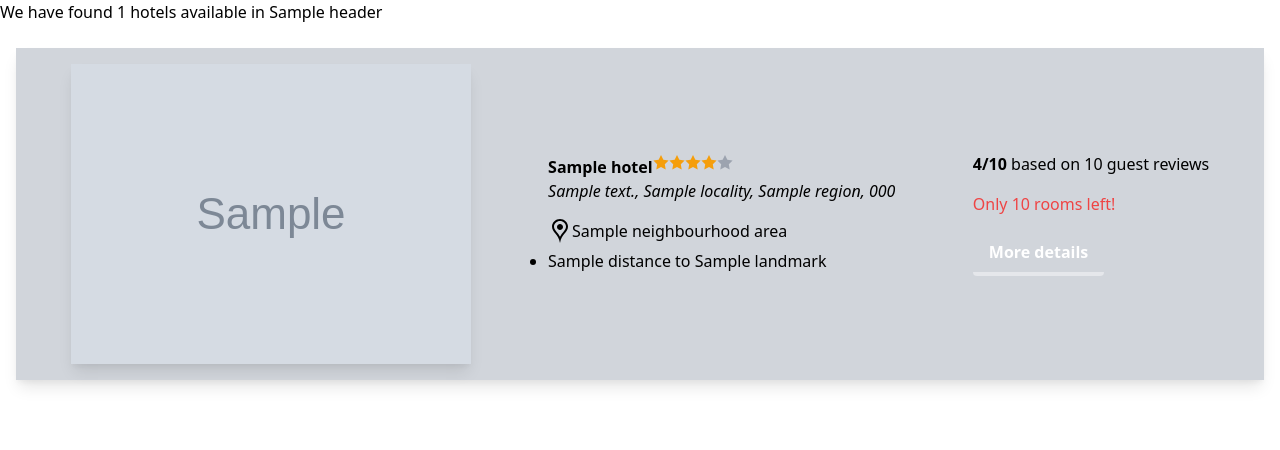
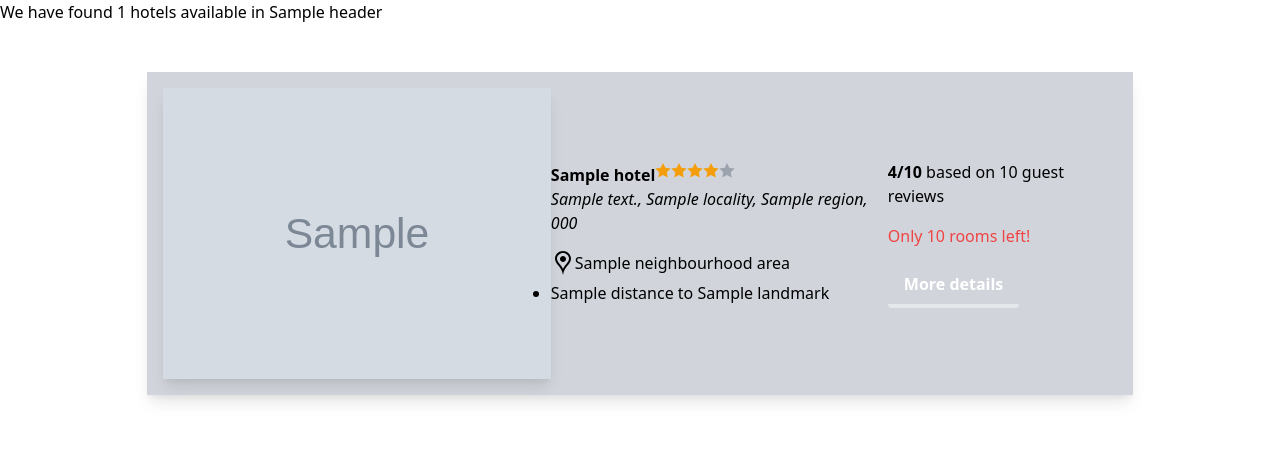
Before and after one commit to tokich6/vacation_app, a Flask app: template templates/hotels.html in a window 1280 px wide. Shown: the part 80-530 px from the top of the page. Run offline with Flask 2, Linux system fonts and the light colour scheme; the template is opened without the code that fills it: most values are stand-ins (such as "Sample title", 1, 10 or a date in 2020); grey boxes marked "Sample" are stand-in pictures.

Commit message:
created container for the hotel list

```diff
--- a/templates/hotels.html
+++ b/templates/hotels.html
@@ -6,6 +6,7 @@
 
 <h1>We have found {{totalCount}} hotels available in {{ header }}</h1>
 
+<section class="w-5/6 mx-auto flex p-6 bg-yellow">
   <ul class="w-full p-4">
     {% for hotel in hotels %}
     <li
@@ -90,4 +91,8 @@
     {% endfor %}
   </ul>
 
+
+</section>
+
+
 {% endblock %}
```
Lines whose indentation alone changed are shown as unchanged.
